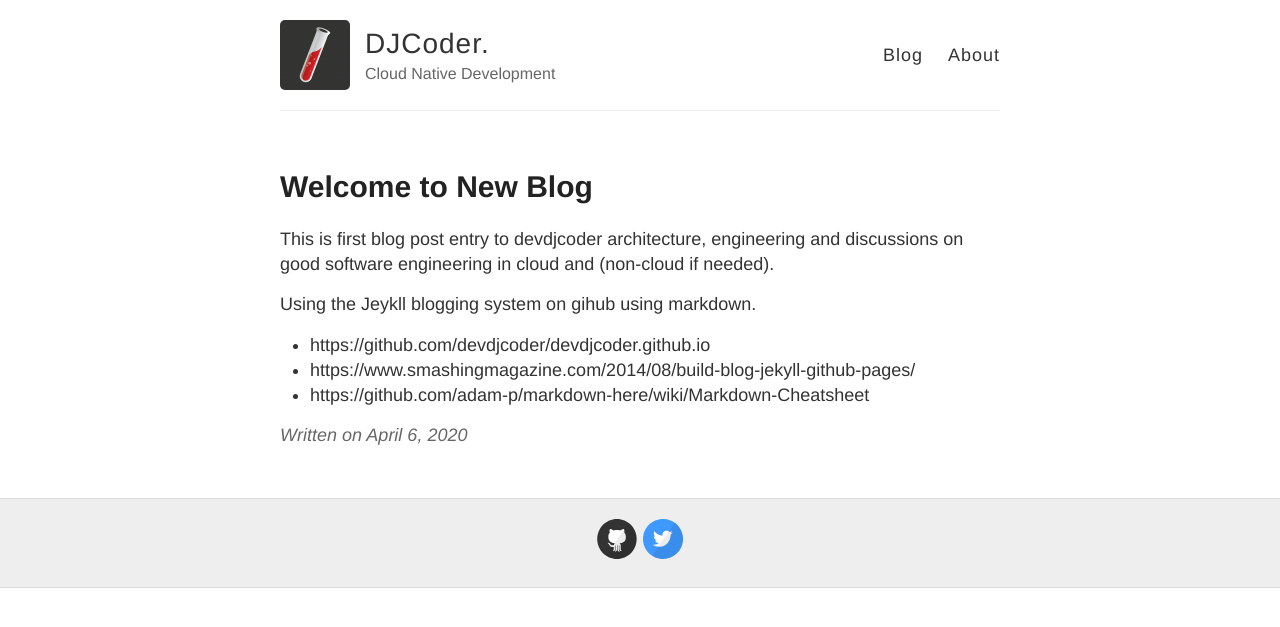
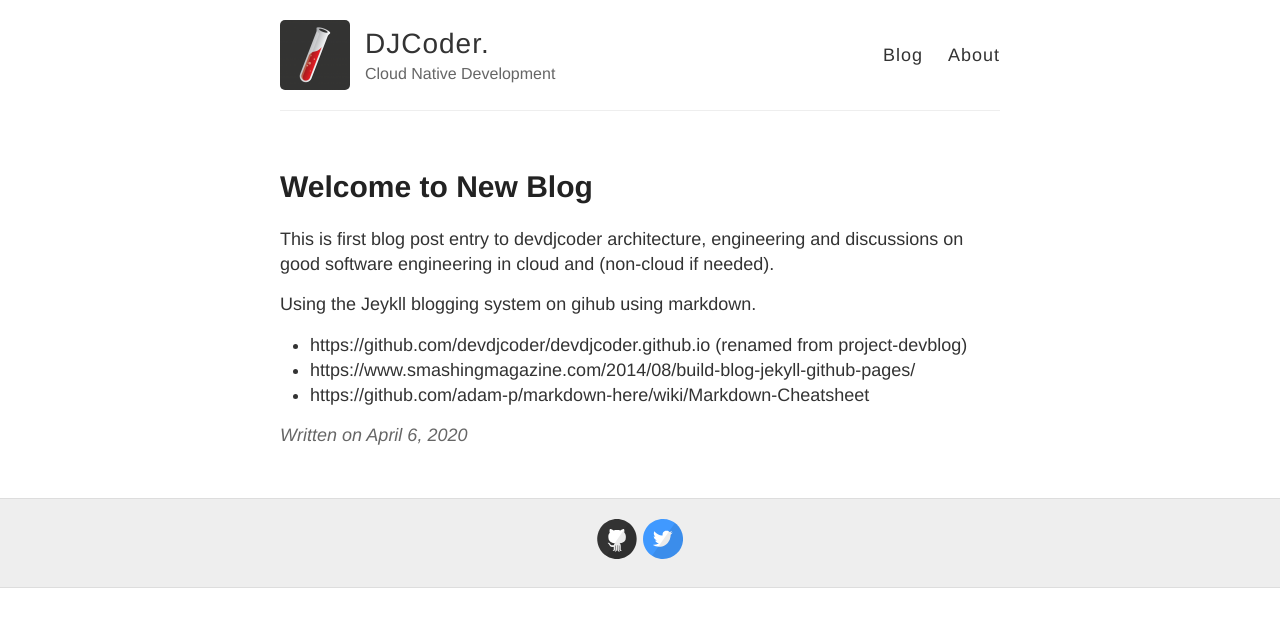
Before and after one commit to devdjcoder/devdjcoder.github.io, a Jekyll site: the page built from _posts/2020-4-6-Welcome.md, in a window 1280 px wide. Shown: the top 627 px of the page. Built offline with Jekyll 4.4.1, drawn with Linux system fonts in a browser that asks for light colours.

Commit message:
Update for new changes

```diff
--- a/_posts/2020-4-6-Welcome.md
+++ b/_posts/2020-4-6-Welcome.md
@@ -9,6 +9,6 @@ This is first blog post entry to devdjcoder architecture, engineering and discus
 
 Using the Jeykll blogging system on gihub using markdown.
 
-* https://github.com/devdjcoder/devdjcoder.github.io
+* https://github.com/devdjcoder/devdjcoder.github.io (renamed from project-devblog)
 * https://www.smashingmagazine.com/2014/08/build-blog-jekyll-github-pages/
 * https://github.com/adam-p/markdown-here/wiki/Markdown-Cheatsheet
```
